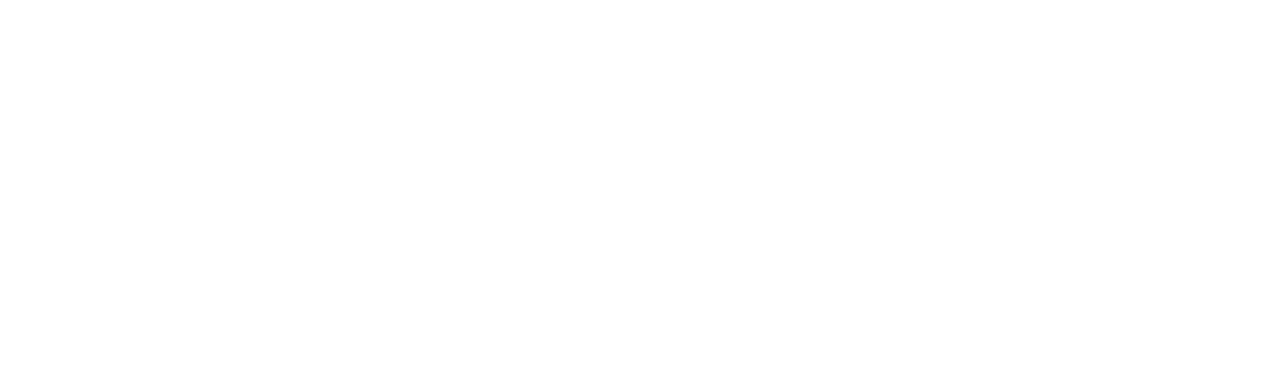
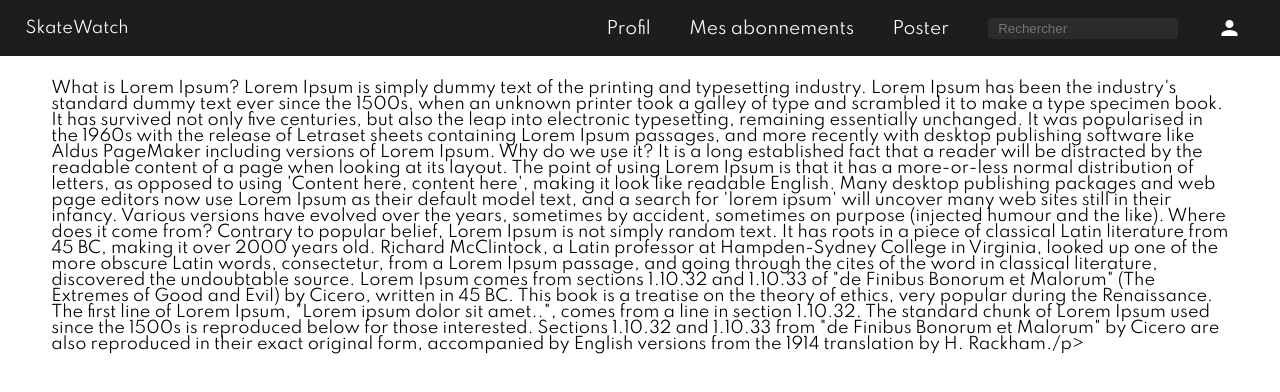
Before and after one commit to antoebtfr/skateflix-app-front, an Angular app: page /informations in a window 1280 px wide. Before the commit this address led to /. Shown: the top 392 px of the page. Built offline with nearby package versions, Linux system fonts and the light colour scheme.

Commit message:
pages: Lorem ipsum info

```diff
--- a/src/app/app-routing.module.ts
+++ b/src/app/app-routing.module.ts
@@ -14,7 +14,8 @@
   { path: 'user', loadChildren: () => import('./pages/profil/profil.module').then(m => m.ProfilModule) },
   { path: 'admin', loadChildren: () => import('./pages/adminpage/adminpage.module').then(m => m.AdminpageModule) },
   { path: 'settings', loadChildren: () => import('./pages/settings/settings.module').then(m => m.SettingsModule) },
-  { path: 'smartphone-app', loadChildren: () => import('./pages/smartphone-app/smartphone-app.module').then(m => m.SmartphoneAppModule) }
+  { path: 'smartphone-app', loadChildren: () => import('./pages/smartphone-app/smartphone-app.module').then(m => m.SmartphoneAppModule) },
+  { path: 'informations', loadChildren: () => import('./pages/legals/legals.module').then(m => m.LegalsModule) }
 ];
 
 @NgModule({
--- /dev/null
+++ b/src/app/pages/legals/legals-routing.module.ts
@@ -0,0 +1,12 @@
+import { NgModule } from '@angular/core';
+import { Routes, RouterModule } from '@angular/router';
+
+import { LegalsComponent } from './legals.component';
+
+const routes: Routes = [{ path: '', component: LegalsComponent }];
+
+@NgModule({
+  imports: [RouterModule.forChild(routes)],
+  exports: [RouterModule]
+})
+export class LegalsRoutingModule { }
--- /dev/null
+++ b/src/app/pages/legals/legals.component.html
@@ -0,0 +1,15 @@
+<app-navbar></app-navbar>
+
+<section id="legals-body">
+  <p>What is Lorem Ipsum?
+    Lorem Ipsum is simply dummy text of the printing and typesetting industry. Lorem Ipsum has been the industry's standard dummy text ever since the 1500s, when an unknown printer took a galley of type and scrambled it to make a type specimen book. It has survived not only five centuries, but also the leap into electronic typesetting, remaining essentially unchanged. It was popularised in the 1960s with the release of Letraset sheets containing Lorem Ipsum passages, and more recently with desktop publishing software like Aldus PageMaker including versions of Lorem Ipsum.
+
+    Why do we use it?
+    It is a long established fact that a reader will be distracted by the readable content of a page when looking at its layout. The point of using Lorem Ipsum is that it has a more-or-less normal distribution of letters, as opposed to using 'Content here, content here', making it look like readable English. Many desktop publishing packages and web page editors now use Lorem Ipsum as their default model text, and a search for 'lorem ipsum' will uncover many web sites still in their infancy. Various versions have evolved over the years, sometimes by accident, sometimes on purpose (injected humour and the like).
+
+
+    Where does it come from?
+    Contrary to popular belief, Lorem Ipsum is not simply random text. It has roots in a piece of classical Latin literature from 45 BC, making it over 2000 years old. Richard McClintock, a Latin professor at Hampden-Sydney College in Virginia, looked up one of the more obscure Latin words, consectetur, from a Lorem Ipsum passage, and going through the cites of the word in classical literature, discovered the undoubtable source. Lorem Ipsum comes from sections 1.10.32 and 1.10.33 of "de Finibus Bonorum et Malorum" (The Extremes of Good and Evil) by Cicero, written in 45 BC. This book is a treatise on the theory of ethics, very popular during the Renaissance. The first line of Lorem Ipsum, "Lorem ipsum dolor sit amet..", comes from a line in section 1.10.32.
+
+    The standard chunk of Lorem Ipsum used since the 1500s is reproduced below for those interested. Sections 1.10.32 and 1.10.33 from "de Finibus Bonorum et Malorum" by Cicero are also reproduced in their exact original form, accompanied by English versions from the 1914 translation by H. Rackham./p>
+</section>
--- /dev/null
+++ b/src/app/pages/legals/legals.component.scss
@@ -0,0 +1,4 @@
+#legals-body{
+  height: 93vh;
+  padding: 10vh 4vw 0 4vw;
+}
--- /dev/null
+++ b/src/app/pages/legals/legals.component.ts
@@ -0,0 +1,15 @@
+import { Component, OnInit } from '@angular/core';
+
+@Component({
+  selector: 'app-legals',
+  templateUrl: './legals.component.html',
+  styleUrls: ['./legals.component.scss']
+})
+export class LegalsComponent implements OnInit {
+
+  constructor() { }
+
+  ngOnInit() {
+  }
+
+}
```
Also changed, not shown: src/app/pages/legals/legals.module.ts (added, +17 -0 lines), 1 other file (tests, documents, lock files or other folders).
